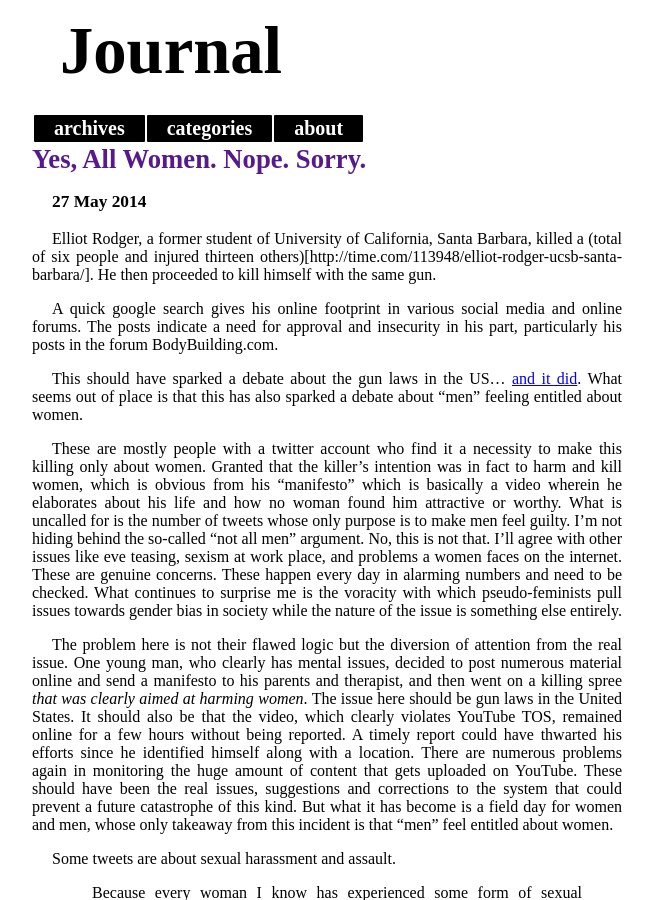
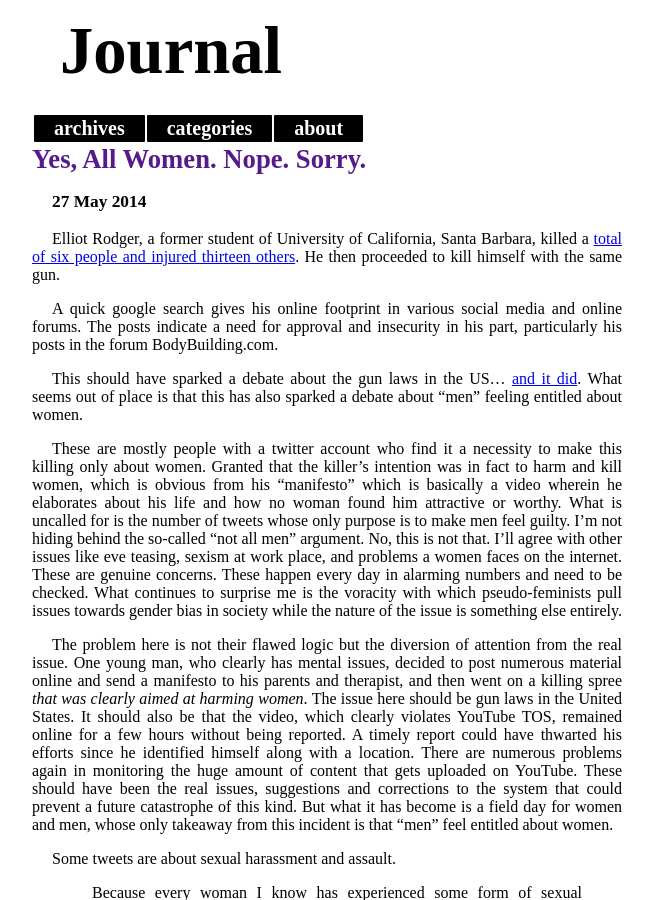
Before and after one commit to journalist/journalist.github.io, a Jekyll site: the page built from _posts/2014-05-27-yes-all-women.md, in a window 1280 px wide and 900 px high. Shown: the whole window, without its empty margins (302-955 px from the left). Built offline with Jekyll 4.4.1, drawn with Linux system fonts in a browser that asks for light colours; Markdown is read by kramdown in place of the engine named in the settings; comment, search, counter and statistics services are not loaded.

Commit message:
Update 2014-05-27-yes-all-women.md

```diff
--- a/_posts/2014-05-27-yes-all-women.md
+++ b/_posts/2014-05-27-yes-all-women.md
@@ -4,7 +4,7 @@ title: Yes, All Women. Nope. Sorry.
 tags: [oped, elliot rodger, isla vista killings, millennial narcissism]
 ---
 
-Elliot Rodger, a former student of University of California, Santa Barbara, killed a (total of six people and injured thirteen others)[http://time.com/113948/elliot-rodger-ucsb-santa-barbara/]. He then proceeded to kill himself with the same gun.
+Elliot Rodger, a former student of University of California, Santa Barbara, killed a [total of six people and injured thirteen others](http://time.com/113948/elliot-rodger-ucsb-santa-barbara/). He then proceeded to kill himself with the same gun.
 
 A quick google search gives his online footprint in various social media and online forums. The posts indicate a need for approval and insecurity in his part, particularly his posts in the forum BodyBuilding.com.
 
```
